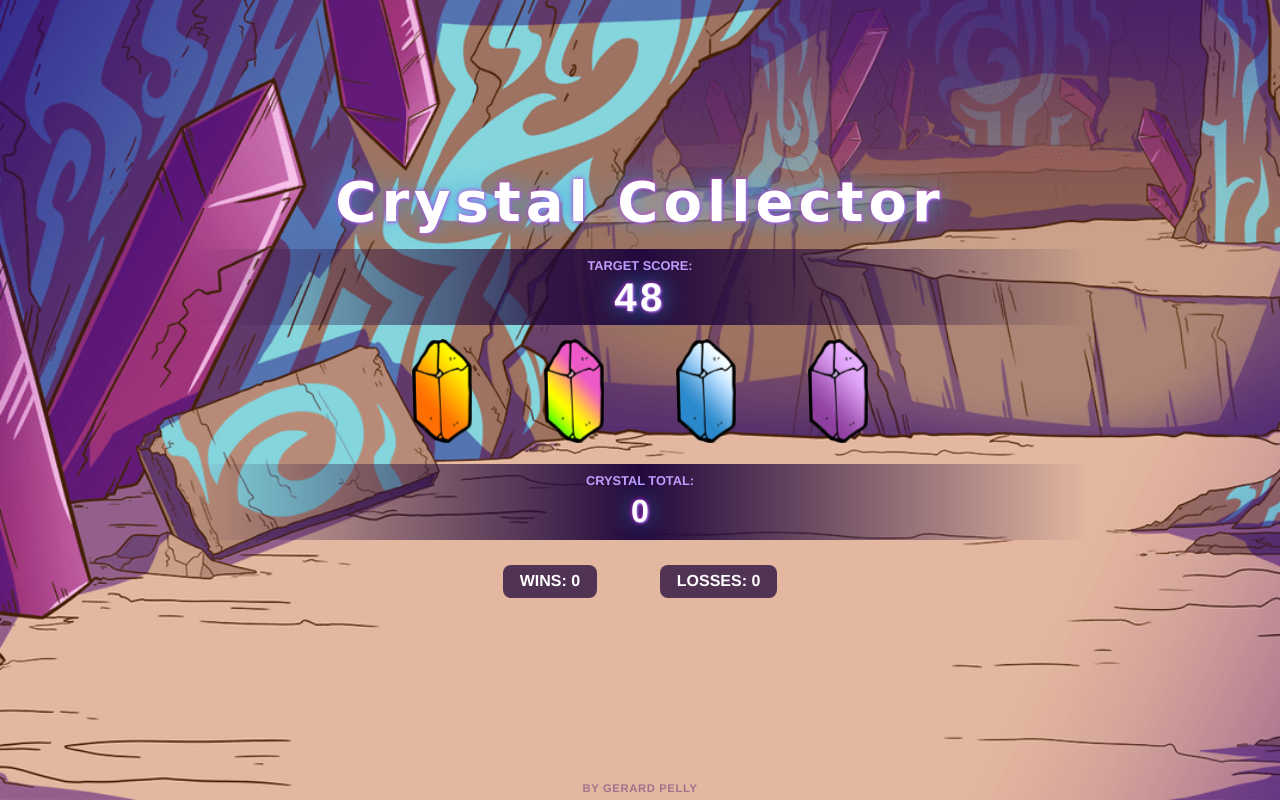
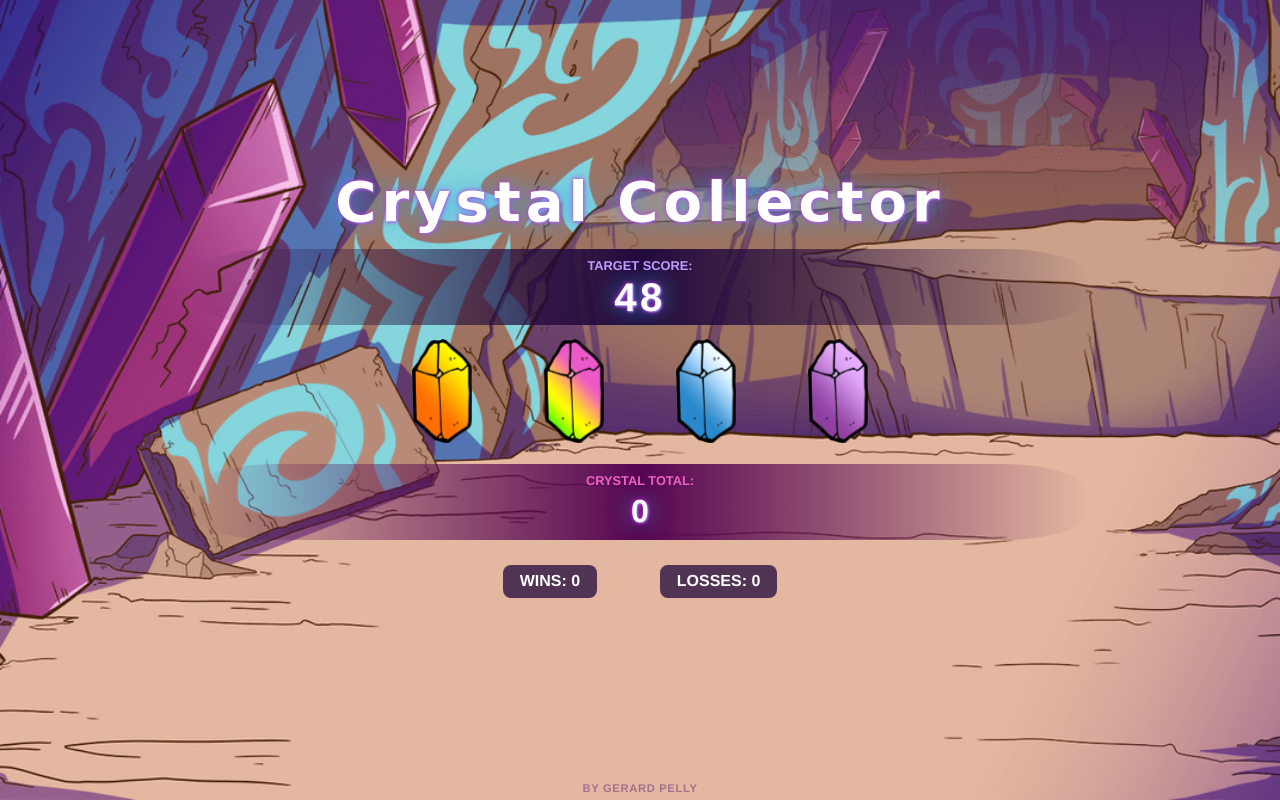
Before and after one commit to GerardWP/unit-4-game, a plain HTML site: page index.html in a window 1280 px wide. Drawn offline with nearby package versions, Linux system fonts and the light colour scheme; a web font is replaced by a local one.

Commit message:
jqueary not grabbing sound element like i would expect. bit of styling done

```diff
--- a/assets/css/style.css
+++ b/assets/css/style.css
@@ -60,17 +60,20 @@ h1 {
     border-radius: 8px;
 }
 
-.score-box,
+
 .target-box {
     margin: 10px 0 25px;
-    background: linear-gradient(to right, rgba(255, 0, 0, 0.0), rgb(34, 9, 61), rgba(255, 0, 0, 0.0))
+    background: linear-gradient(to right, rgba(255, 0, 0, 0.0), rgb(34, 9, 61), rgba(255, 0, 0, 0.0));
+    border-radius: 87px/29px;
 }
 
 .score-box {
-    /* padding: 10px; */
+    margin: 10px 0 25px;
+    border-radius: 87px/29px;
     font-family: 'Helvetica Neue', Helvetica, Arial, sans-serif;
     font-weight: bold;
     text-transform: uppercase;
+    background: linear-gradient(to right, rgba(255, 0, 0, 0.0), rgb(85, 5, 81), rgba(255, 0, 0, 0.0));
 }
 
 h5 {
@@ -82,6 +85,10 @@ h5 {
     font-weight: bold;
     text-transform: uppercase;
     padding-top: 10px;
+}
+
+.score-box h5 {
+    color: #f060c2;
 }
 
 .score-box p {
--- a/assets/javascript/game.js
+++ b/assets/javascript/game.js
@@ -16,7 +16,8 @@ $(document).ready(function () {
     }
 
     function play() {
-        var crystalSound = $("#sound");
+        var crystalSound = document.getElementById('sound');
+        // var crystalSound = $("#sound");
         if (crystalSound.paused) {
             crystalSound.play();
         } else {
```
